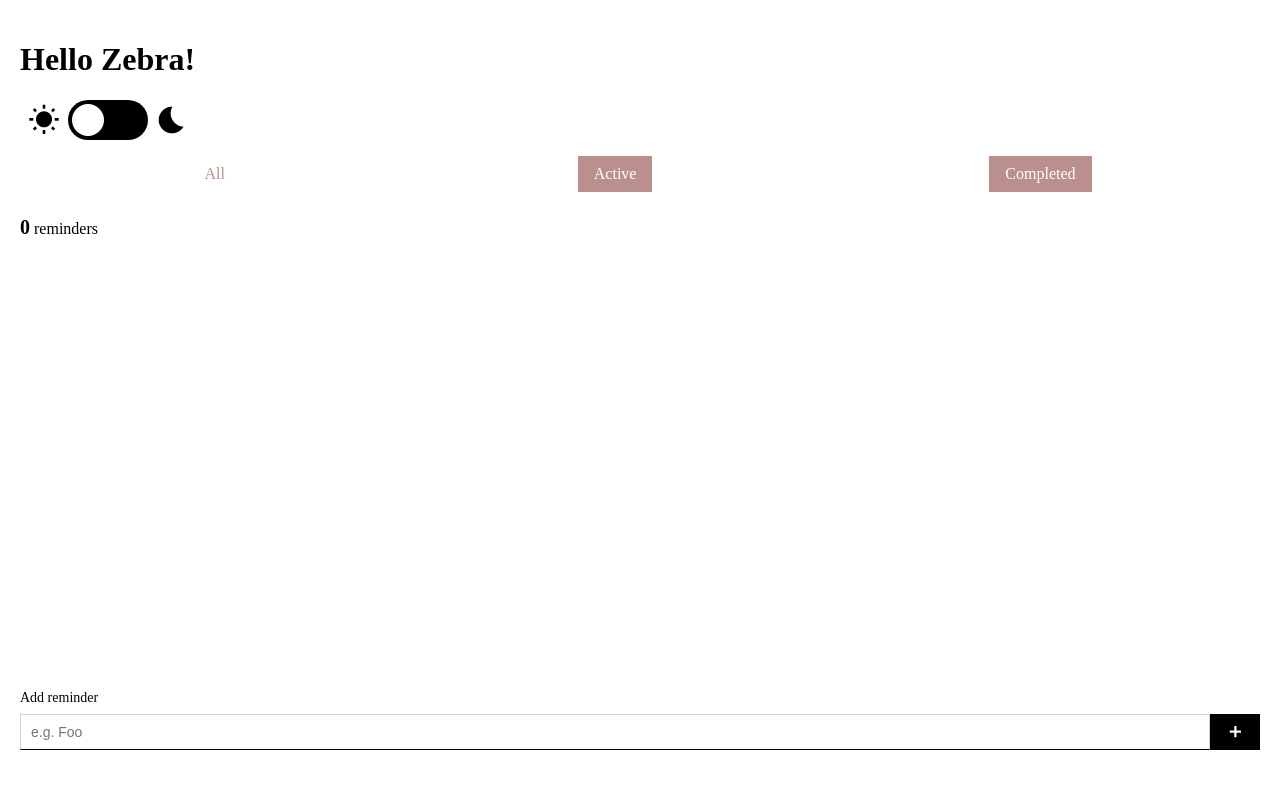
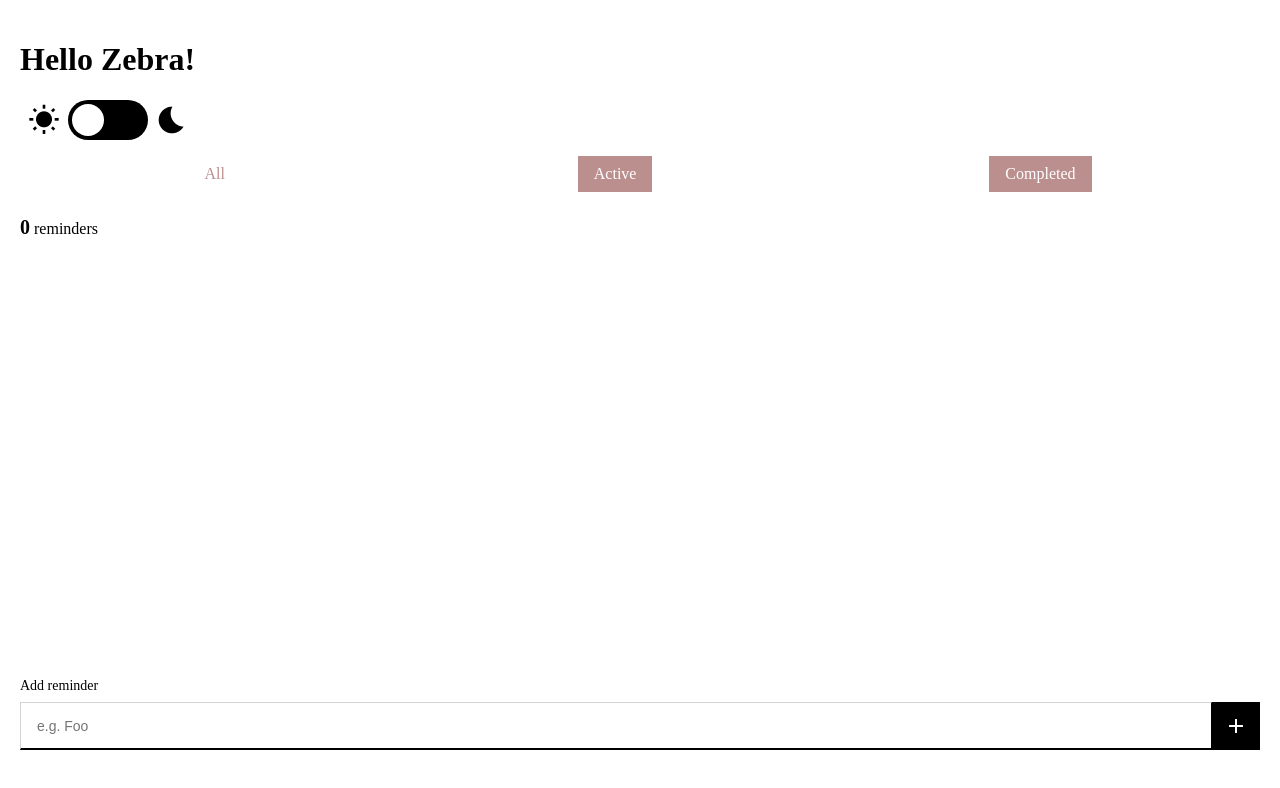
Before and after one commit to Fractalbonita/zebra-project, a React (Create React App) app: page / in a window 1280 px wide. Shown: the top 788 px of the page. Built offline with nearby package versions, Linux system fonts and the light colour scheme.

Commit message:
Add new button component

```diff
--- a/src/components/ReminderForm.js
+++ b/src/components/ReminderForm.js
@@ -1,6 +1,6 @@
 import React, { useState } from 'react';
 import styled from 'styled-components';
-import Button from './Button';
+import FormIconButton from './FormIconButton';
 import PropTypes from 'prop-types';
 
 ReminderForm.propTypes = {
@@ -28,7 +28,13 @@ export default function ReminderForm({ addReminder }) {
           min="1"
           onChange={(event) => setValue(event.target.value)}
         />
-        <Button disabled={!value} type="submit" name="add" icon="add"></Button>
+        <FormIconButton
+          disabled={!value}
+          type="submit"
+          title="add"
+          name="add"
+          icon="add"
+        />
       </Container>
     </Form>
   );
@@ -47,32 +53,32 @@ const Form = styled.form`
 `;
 
 const Container = styled.div`
-  display: flex;
-  flex-direction: row;
+  display: grid;
+  grid-template-columns: 1fr 48px;
+  grid-template-rows: 48px;
 
   input {
     background-color: var(--surface);
     border-radius: 0;
-    border-bottom: 1.5px solid var(--text);
+    border-bottom: 2px solid var(--text);
     border-left: 1px solid lightgrey;
-    border-right: 1px solid lightgrey;
+    border-right: 1px solid var(--text);
     border-top: 1px solid lightgrey;
     color: var(--text);
     font-size: 16px;
-    height: 36px;
-    padding: 0 10px;
-    width: 100%;
+    padding: 0 16px;
 
     &::placeholder {
       font-size: 14px;
     }
 
     &:hover {
+      border: 1.5px solid var(--primary);
       cursor: text;
     }
 
     &:focus {
-      border: 1.5px solid var(--primary);
+      border: 2px solid var(--primary);
     }
   }
 `;
```
